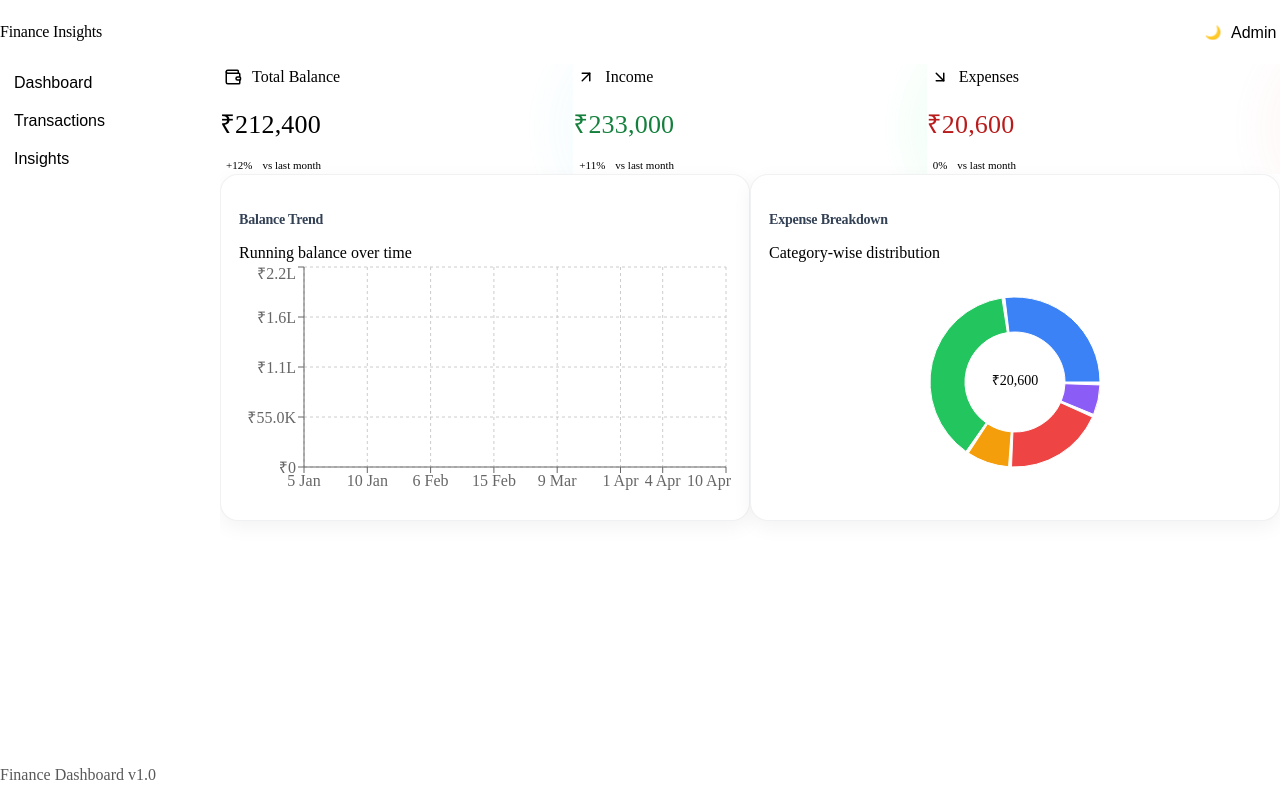
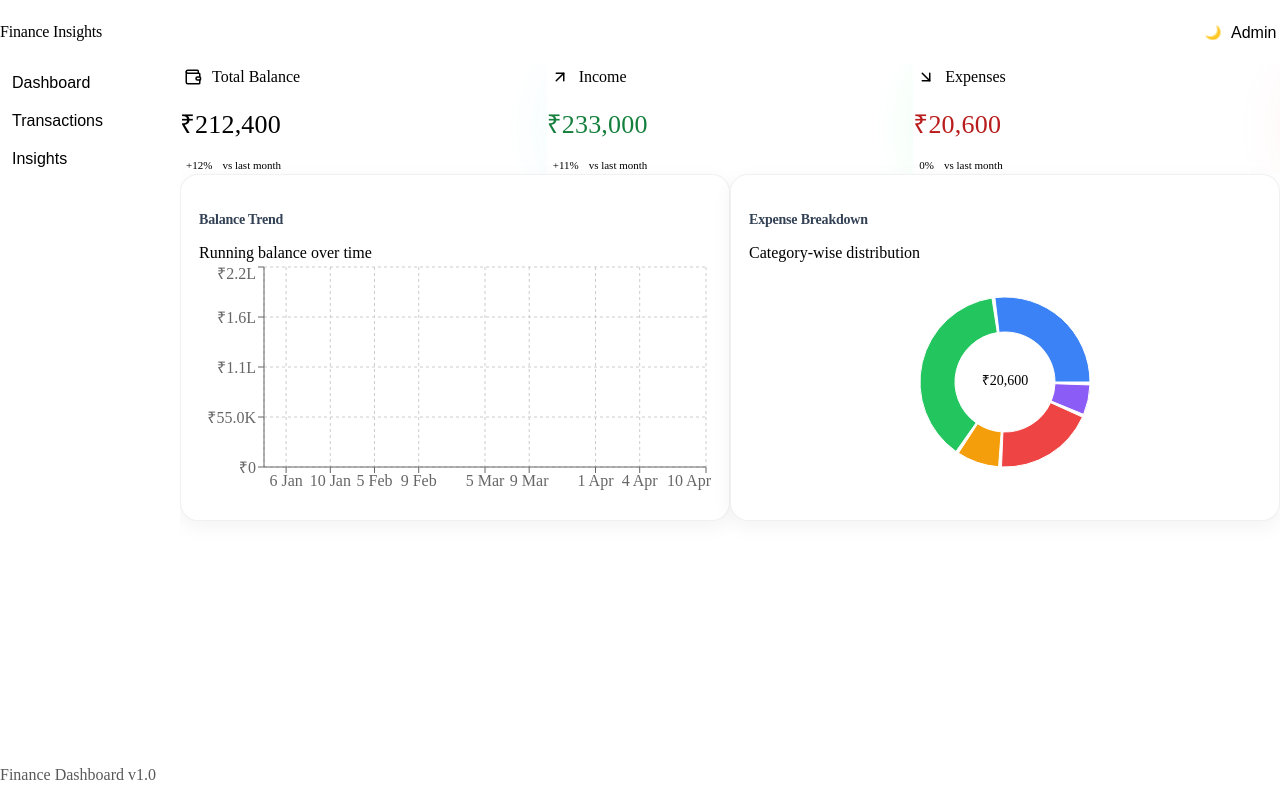
Before and after one commit to sushantshinde7/finance-insights-dashboard, a React (Vite) app: page / in a window 1280 px wide. Built offline with nearby package versions, Linux system fonts and the light colour scheme; the HTML template or start-up script is replaced by a standard one.

Commit message:
refactor: optimize sidebar width for desktop and mobile responsiveness

```diff
--- a/src/layout/Layout.css
+++ b/src/layout/Layout.css
@@ -11,8 +11,8 @@
 
 /* DESKTOP SIDEBAR */
 .sidebar {
-  width: 220px;
-  min-width: 220px;
+  width: 180px;
+  min-width: 180px;
   height: 100%;
 
   background: var(--color-surface);
@@ -51,8 +51,8 @@
     top: 64px;
     left: 0;
 
-    width: 260px;
-    min-width: 260px;
+    width: min(190px, 82vw);
+    min-width: unset;
     height: calc(100vh - 64px);
 
     transform: translateX(-100%);
--- a/src/layout/Sidebar.css
+++ b/src/layout/Sidebar.css
@@ -18,7 +18,7 @@
   display: flex;
   flex-direction: column;
 
-  padding: var(--space-5) var(--space-3);
+  padding: var(--space-3) var(--space-1);
 }
 
 /* =========================
@@ -42,7 +42,7 @@
   border: none;
   background: transparent;
 
-  padding: 10px 14px;
+  padding: 10px 12px;
   border-radius: var(--radius-md);
 
   display: flex;
```
